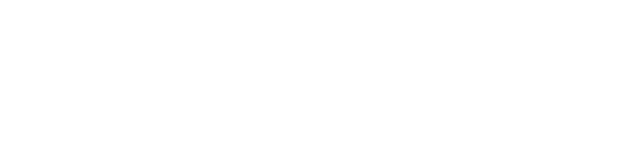
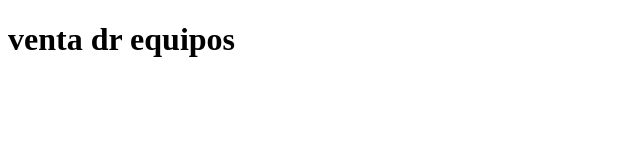
Before and after one commit to Fabian22803/taller, a plain HTML site: page Ventas.html in a window 1280 px wide. Shown: the whole page, without its empty margins (0-640 px from the left). Drawn offline with Linux system fonts and the light colour scheme.

Commit message:
version ventas

```diff
--- a/Ventas.html
+++ b/Ventas.html
@@ -6,6 +6,6 @@
     <title>Ventas</title>
 </head>
 <body>
-
+    <h1>venta dr equipos</h1>
 </body>
 </html>
```
